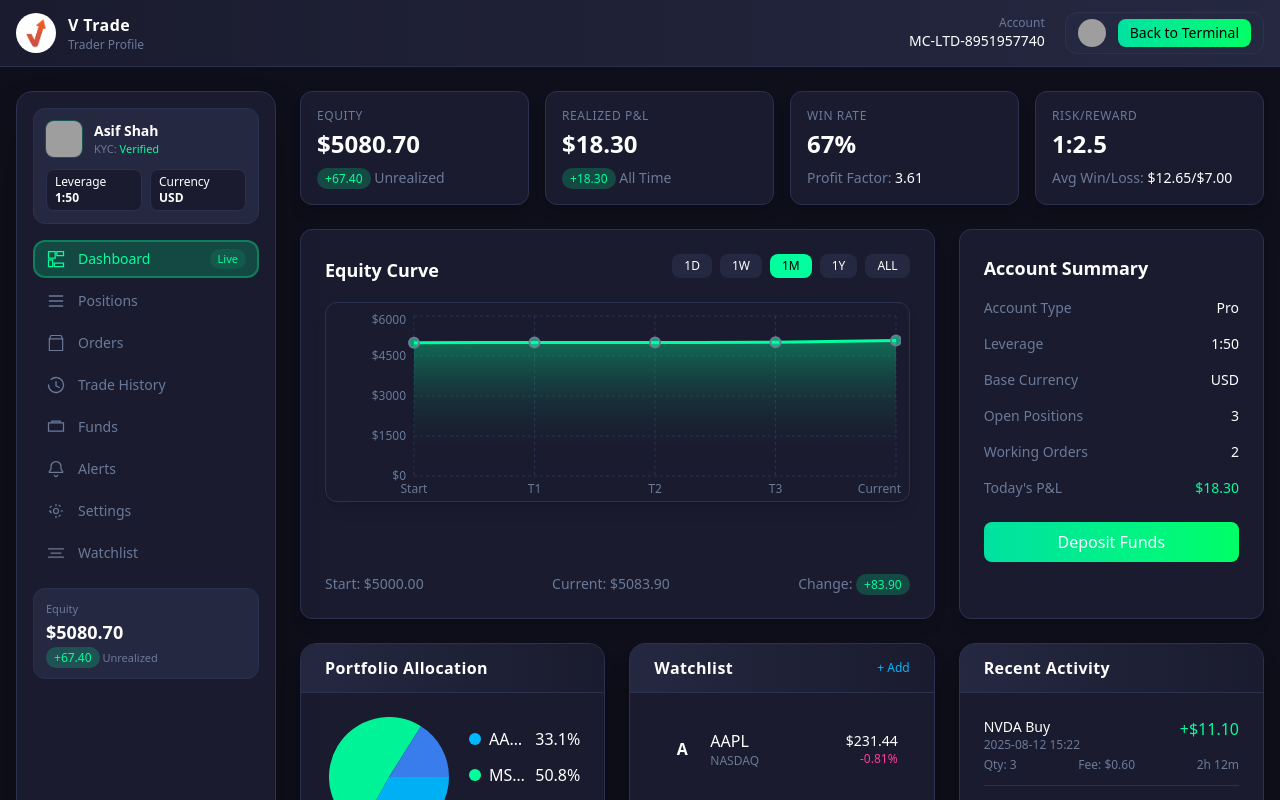
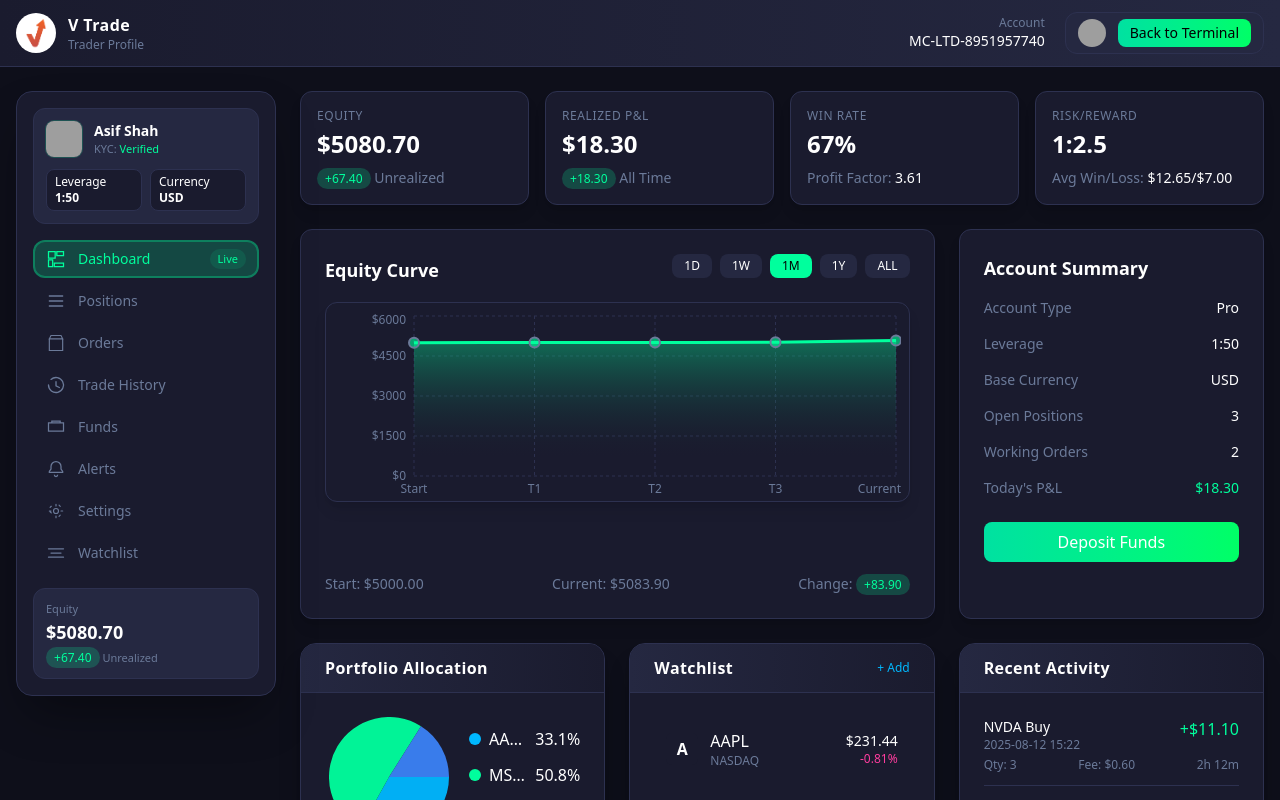
Before and after one commit to developervlive/Vtrade-Web-Trader, a React (Vite) app: page /profile in a window 1280 px wide. Shown: the top 800 px of the page. Built offline with nearby package versions, Linux system fonts and the light colour scheme; grey boxes are pictures that could not be loaded.

Commit message:
Profile page updated

```diff
--- a/src/pages/Profile.jsx
+++ b/src/pages/Profile.jsx
@@ -684,17 +684,20 @@ export default function Profile() {
       )}
 
       {/* Main Content */}
-      <div className="max-w-7xl mx-auto px-3 sm:px-4 py-4 sm:py-6 flex gap-4 sm:gap-6">
+      <div className="max-w-7xl mx-auto px-3 sm:px-4 py-4 sm:py-6 flex gap-4 sm:gap-6 md:items-start">
         {/* Sidebar */}
         <aside
           className={`
-          fixed md:static z-40 top-[56px] left-0 h-[calc(100dvh-56px)] md:h-auto w-[280px] sm:w-[300px] md:w-[260px]
-          transition-transform duration-300 ease-in-out bg-[#1a1b2e] border border-[#2d3150] rounded-2xl p-3 md:p-4
-          backdrop-blur-xl shadow-2xl shadow-black/40
-          ${
-            sidebarOpen ? "translate-x-0" : "-translate-x-full md:translate-x-0"
-          }
-        `}
+            fixed md:sticky z-40 top-[56px] left-0 h-[calc(100dvh-56px)] md:h-auto w-[280px] sm:w-[300px] md:w-[260px]
+            transition-transform duration-300 ease-in-out bg-[#1a1b2e] border border-[#2d3150] rounded-2xl p-3 md:p-4
+            backdrop-blur-xl shadow-2xl shadow-black/40 overflow-y-auto md:overflow-visible
+            ${
+              sidebarOpen
+                ? "translate-x-0"
+                : "-translate-x-full md:translate-x-0"
+            }
+            md:top-4 md:self-start
+          `}
         >
           {/* Profile quick glance */}
           <div className="mb-4 p-3 rounded-xl bg-[#252841] border border-[#2d3150]">
```
